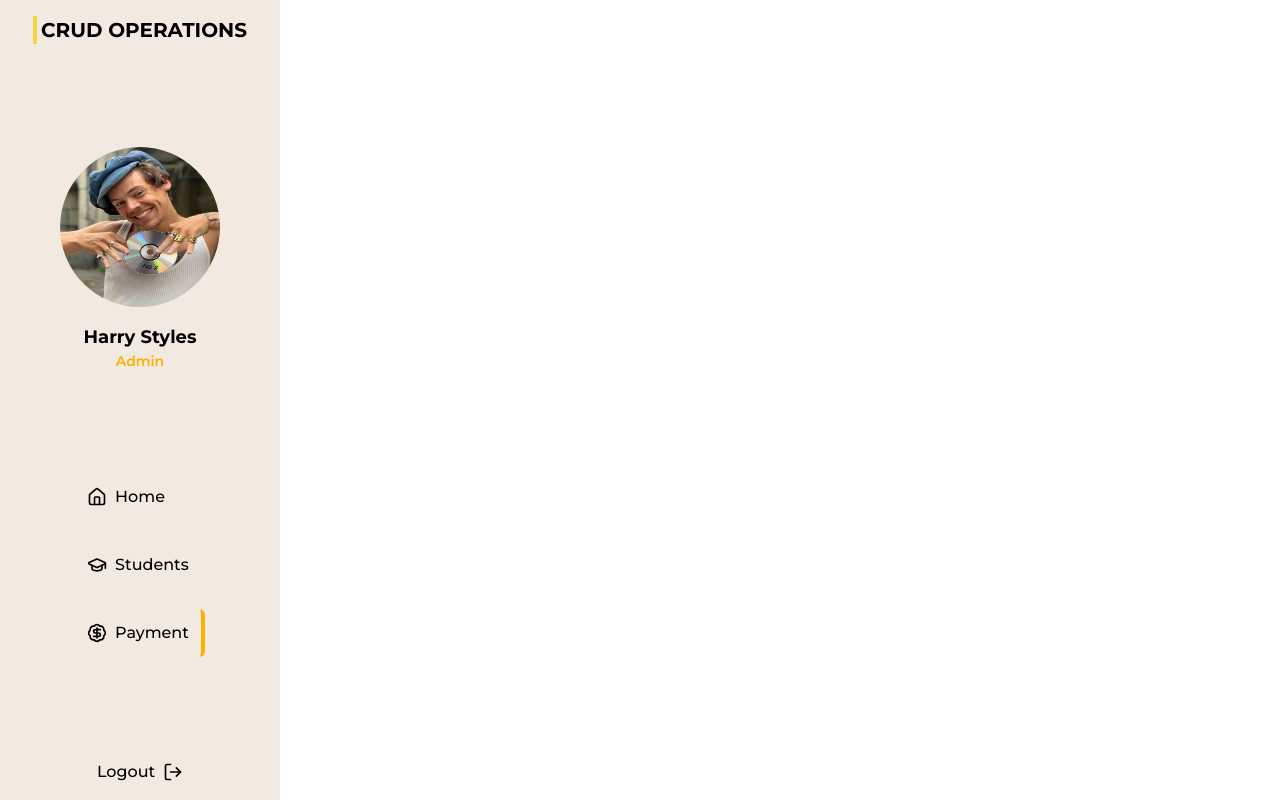
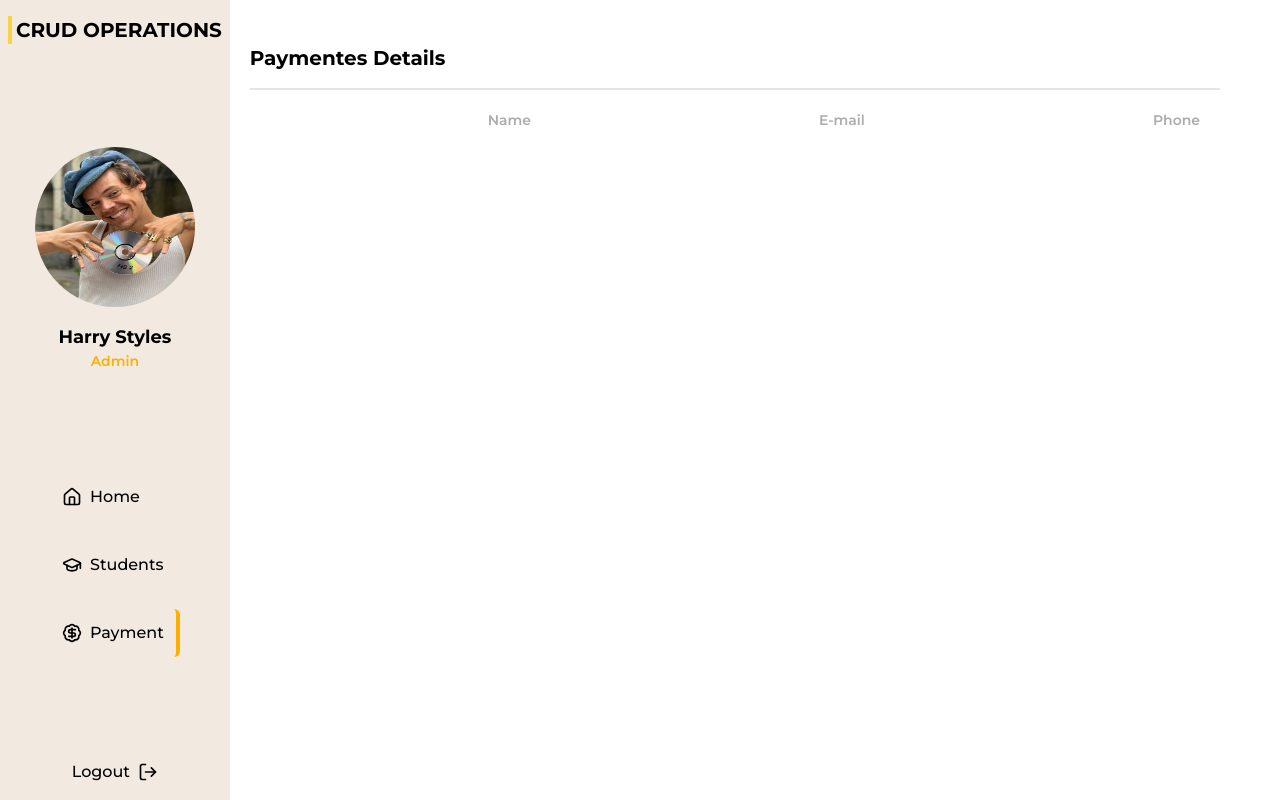
Before and after one commit to nataliacampossoares/CRUD-frontend-REACT, a React (Vite) app: page /payment in a window 1280 px wide. Built offline with nearby package versions, Linux system fonts and the light colour scheme; a web font is replaced by a local one.

Commit message:
home/payment

```diff
--- a/src/pages/Home.jsx
+++ b/src/pages/Home.jsx
@@ -38,7 +38,7 @@ export default function Home() {
         </div>
 
 
-        <div className="from-yellow-400 to-yellow-600 w-56 h-48 rounded-lg">
+        <div className=" bg-darkYellow w-56 h-48 rounded-lg">
           <img src={Vector} alt="vector.pg" className="ml-10 mt-10" />
           <p className="text-sm">Users</p>
           <div className="font-bold text-lg">3</div>
--- a/src/pages/Payment.jsx
+++ b/src/pages/Payment.jsx
@@ -2,8 +2,22 @@ import Sidebar from "../components/Sidebar";
 
 export default function Payment(){
     return(
-        <div>
-            <Sidebar/>
+        <div className="flex">
+          <Sidebar />
+          <div className="flex h-screen w-full">
+            <div className="flex flex-col w-full pr-20">
+            <div className="flex justify-between items-center m-5 w-full h-fit pb-4 pt-6 border-solid border-b-2 border-whiteGray">
+               <p className="font-bold text-xl">Paymentes Details</p>
+
+            </div>
+            <div className="flex gap-72 justify-end">
+               <p className="text-lightGray2 font-semibold text-sm">Name</p>
+               <p className="text-lightGray2 font-semibold text-sm">E-mail</p>
+               <p className="text-lightGray2 font-semibold text-sm">Phone</p>
+            </div>
+            </div>
+          </div>
         </div>
-    )
+  );
+
 }
```
